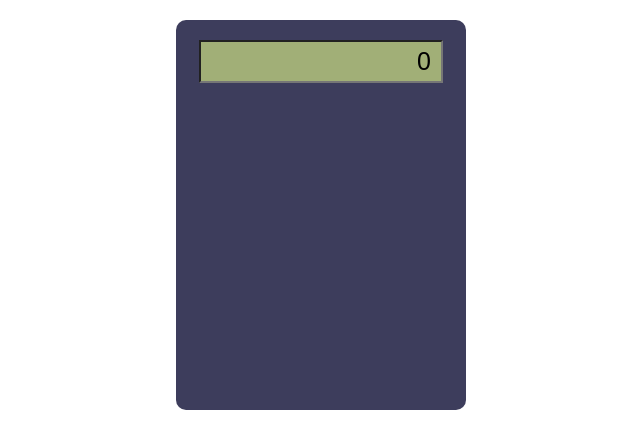
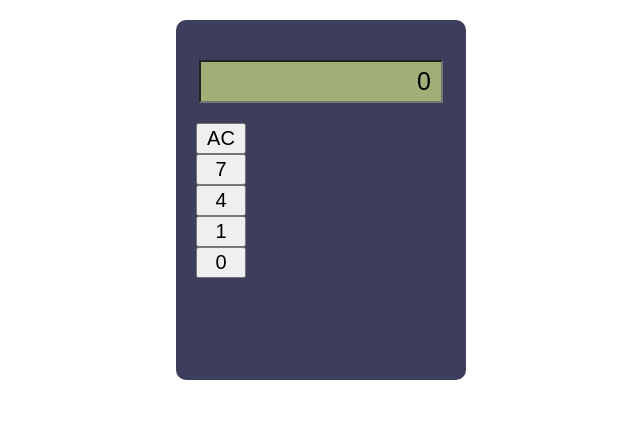
Before and after one commit to SakshiDurge/calculator, a plain HTML site: page index.html in a window 1280 px wide. Shown: the whole page, without its empty margins (319-959 px from the left). Drawn offline with Linux system fonts and the light colour scheme.

Commit message:
added btn

```diff
--- a/index.html
+++ b/index.html
@@ -6,12 +6,13 @@
     <title>calculator</title>
     <style>
         .calculator-body{
-            height: 350px;
+            height: 300px;
             width: 250px;
             background-color: #3d3d5c;
             margin: 20px auto;
             border-radius: 10px;
             padding: 20px;
+            padding-top: 40px;
 
         }
         .screen{
@@ -22,6 +23,17 @@
             margin: 0 auto;
             font-size: 25px;
             padding: 5px 10px;
+            margin-bottom: 20px;
+        }
+        .buttons-container{
+            display: flex;
+            flex-direction: column;
+        }
+        .btn{
+            width: 50px;
+            text-align: center;
+            padding: 2px 0;
+            font-size: 20px;
         }
     </style>
 </head>
@@ -29,6 +41,14 @@
     <div class="calculator-body">
         <input type="text" value="0" class="screen"/>
 
+        <div class="buttons-container">
+            <button class="btn">AC</button>
+            <button class="btn">7</button>
+            <button class="btn">4</button>
+            <button class="btn">1</button>
+            <button class="btn">0</button>
+        </div>
+
     </div>
 
 </body>
```
